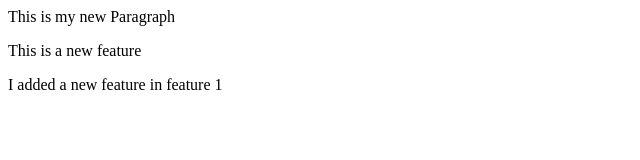
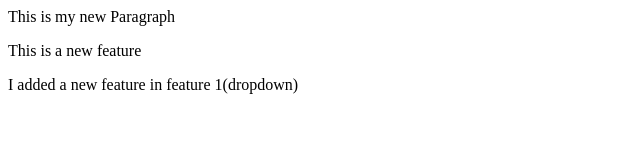
Before and after one commit to Sricheta0203/LocalRepo, a plain HTML site: page index.html in a window 1280 px wide. Shown: the whole page, without its empty margins (0-640 px from the left). Drawn offline with Linux system fonts and the light colour scheme.

Commit message:
add Dropdown

```diff
--- a/index.html
+++ b/index.html
@@ -1,3 +1,3 @@
 <p>This is my new Paragraph</p>
 <p>This is a new feature</p>
-<p>I added a new feature in feature 1</p>
+<p>I added a new feature in feature 1(dropdown)</p>
```
